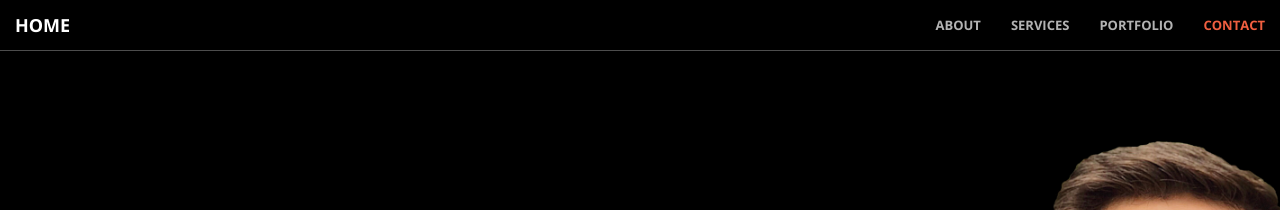
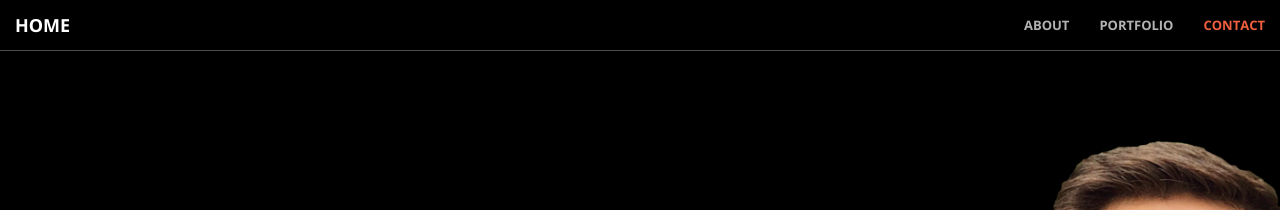
Before and after one commit to AlecSweet/AlecSweet.github.io, a Jekyll site: the page built from index.html, in a window 1280 px wide. Shown: the top 210 px of the page. Built offline with Jekyll 4.4.1, drawn with Linux system fonts in a browser that asks for light colours.

Commit message:
Update nav.html

```diff
--- a/_includes/nav.html
+++ b/_includes/nav.html
@@ -18,9 +18,6 @@
                     <a class="page-scroll" href="#about">About</a>
                 </li>
                 <li>
-                    <a class="page-scroll" href="#services">Services</a>
-                </li>
-                <li>
                     <a class="page-scroll" href="#portfolio">Portfolio</a>
                 </li>
                 <li>
```
